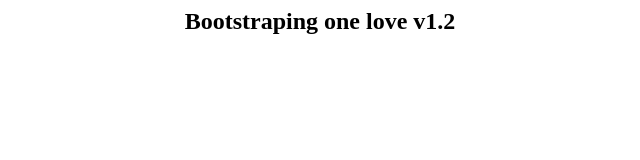
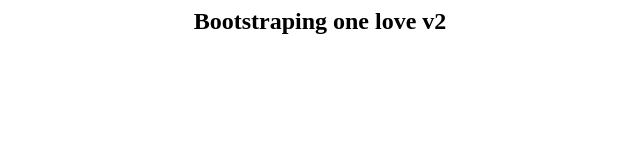
Before and after one commit to BakurD/CI-CD_TEST, a plain HTML site: page index.html in a window 1280 px wide. Shown: the whole page, without its empty margins (320-960 px from the left). Drawn offline with Linux system fonts and the light colour scheme.

Commit message:
Update index.html

```diff
--- a/index.html
+++ b/index.html
@@ -1 +1 @@
-<html><body bgcolor=white><center><h2><p><front color=red>Bootstraping one love v1.2</h2></center></html>
+<html><body bgcolor=white><center><h2><p><front color=red>Bootstraping one love v2</h2></center></html>
```
